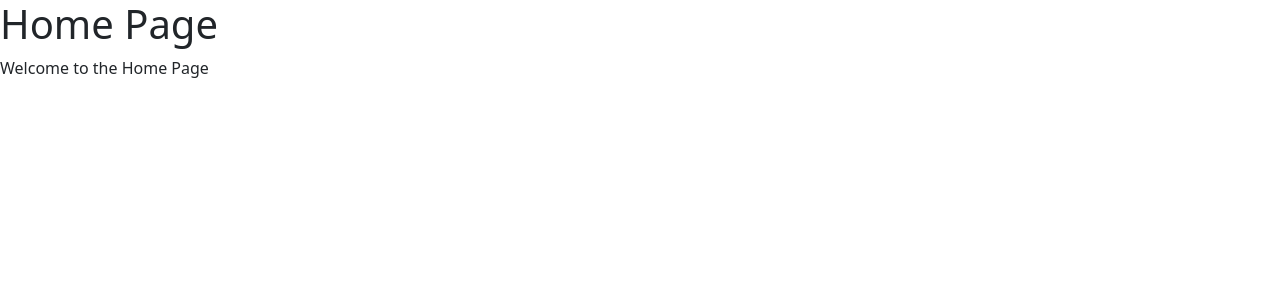
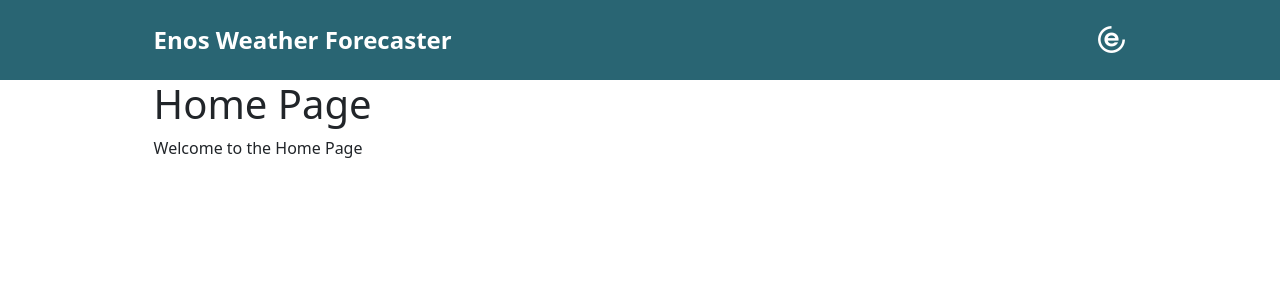
Before and after one commit to ensonal/EnosWeatherForecast-React, a React (Create React App) app in the folder enos-app/: page / in a window 1280 px wide. Shown: the top 300 px of the page. Built offline with nearby package versions, Linux system fonts and the light colour scheme.

Commit message:
feat: create navbar component and implement it

```diff
--- a/enos-app/src/App.tsx
+++ b/enos-app/src/App.tsx
@@ -1,11 +1,13 @@
 import { BrowserRouter as Router } from "react-router-dom";
 import { Routes } from "./routes/Routes";
 import "./App.css";
+import { NavBar } from "./components/NavBar/NavBar";
 
 function App() {
   return (
     <div className="App">
         <Router>
+          <NavBar />
           <Routes />
         </Router>
     </div>
--- /dev/null
+++ b/enos-app/src/components/NavBar/NavBar.css
@@ -0,0 +1,18 @@
+.custom-nav {
+    height: 80px;
+    background-color: var(--primary-color);
+    padding-left: var(--default-page-padding);
+    padding-right: var(--default-page-padding);
+}
+
+.nav-header {
+    font-weight: 700;
+    font-size: 1.5rem;
+    line-height: 29.05px;
+    color: var(--text-default-color);
+}
+
+.nav-logo {
+    width: 29px;
+    height: 29px;
+}
--- /dev/null
+++ b/enos-app/src/components/NavBar/NavBar.tsx
@@ -0,0 +1,13 @@
+import "../NavBar/NavBar.css";
+import logo from "../../assets/logo/logo.png";
+
+export function NavBar() {
+    return (
+        <div className="custom-nav d-flex align-items-center">
+            <div className="d-flex flex-row justify-content-between w-100">
+                <p className="nav-header m-0">Enos Weather Forecaster</p>
+                <img src={logo} alt="logo" className="nav-logo" />
+            </div>
+        </div>
+    );
+}
--- a/enos-app/src/pages/HomePage.tsx
+++ /dev/null
@@ -1,8 +0,0 @@
-export default function HomePage() {
-  return (
-    <div>
-      <h1>Home Page</h1>
-      <p>Welcome to the Home Page</p>
-    </div>
-  );
-}
--- /dev/null
+++ b/enos-app/src/pages/HomePage/HomePage.css
@@ -0,0 +1,4 @@
+.home-page {
+    padding-left: var(--default-page-padding);
+    padding-right: var(--default-page-padding);
+}
--- /dev/null
+++ b/enos-app/src/pages/HomePage/HomePage.tsx
@@ -0,0 +1,17 @@
+import { useNavigate } from "react-router-dom";
+import "./HomePage.css";
+
+export default function HomePage() {
+    const navigate = useNavigate();
+
+    const handleClick = () => {
+        navigate("/forecast");
+    };
+
+    return (
+        <div className="home-page">
+            <h1 onClick={handleClick}>Home Page</h1>
+            <p>Welcome to the Home Page</p>
+        </div>
+    );
+}
--- a/enos-app/src/routes/Routes.tsx
+++ b/enos-app/src/routes/Routes.tsx
@@ -5,11 +5,11 @@ export function Routes() {
     const routeConfig = [
         {
           path: "/",
-          component: lazy(() => import("../pages/HomePage"))
+          component: lazy(() => import("../pages/HomePage/HomePage"))
         },
         {
           path: "/home",
-          component: lazy(() => import("../pages/HomePage"))
+          component: lazy(() => import("../pages/HomePage/HomePage"))
         }
       ];
 
--- a/enos-app/src/styles.css
+++ b/enos-app/src/styles.css
@@ -1,4 +1,8 @@
 :root {
     --primary-color: #296573;
-    --background-color: #ffffff;
+    --page-default-background-color: #ffffff;
+    --text-default-color: #ffffff;
+
+    /* Layout Styles */
+    --default-page-padding: 12%;
 }
```
Also changed, not shown: enos-app/src/assets/logo/logo.png (added).
